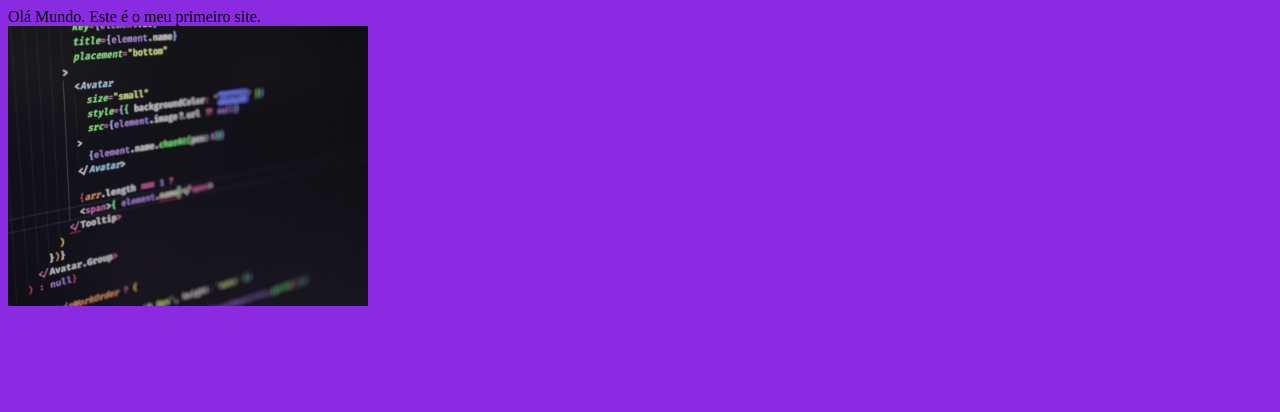
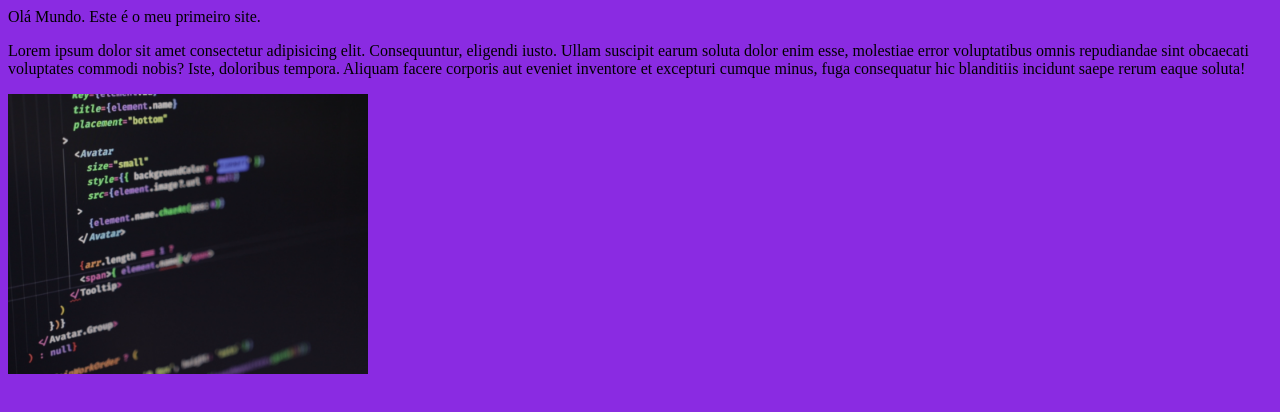
Before and after one commit to guilhermetft/ProjetoWeb1, a plain HTML site: page index.html in a window 1280 px wide. Drawn offline with Linux system fonts and the light colour scheme.

Commit message:
Alteração do texto

```diff
--- a/index.html
+++ b/index.html
@@ -8,6 +8,7 @@
 </head>
 <body>
     Olá Mundo. Este é o meu primeiro site.<br>
+    <p>Lorem ipsum dolor sit amet consectetur adipisicing elit. Consequuntur, eligendi iusto. Ullam suscipit earum soluta dolor enim esse, molestiae error voluptatibus omnis repudiandae sint obcaecati voluptates commodi nobis? Iste, doloribus tempora. Aliquam facere corporis aut eveniet inventore et excepturi cumque minus, fuga consequatur hic blanditiis incidunt saepe rerum eaque soluta!</p>
     <img src ="TI.jpg" alt="" width="360px">
 </body>
 </html>
```
